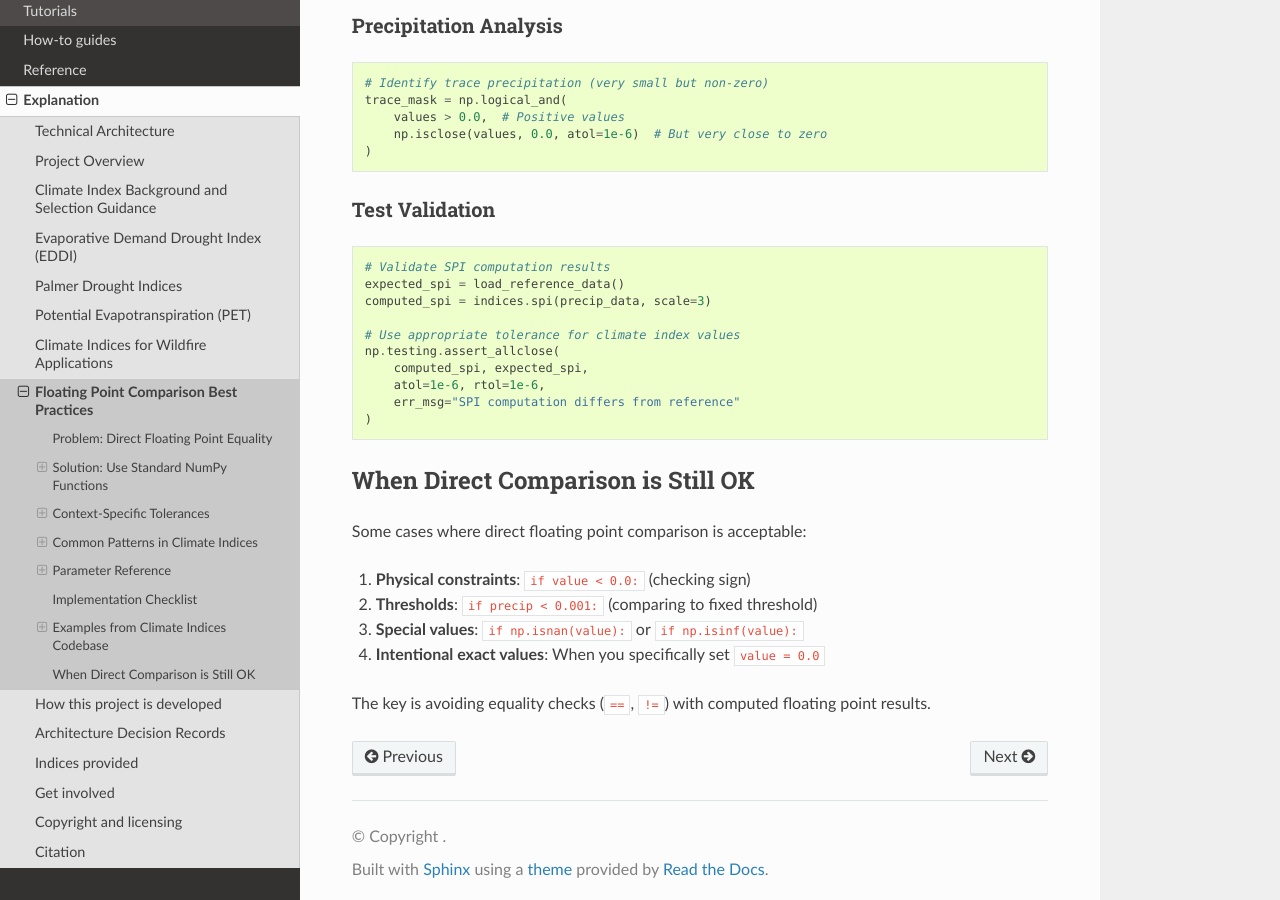
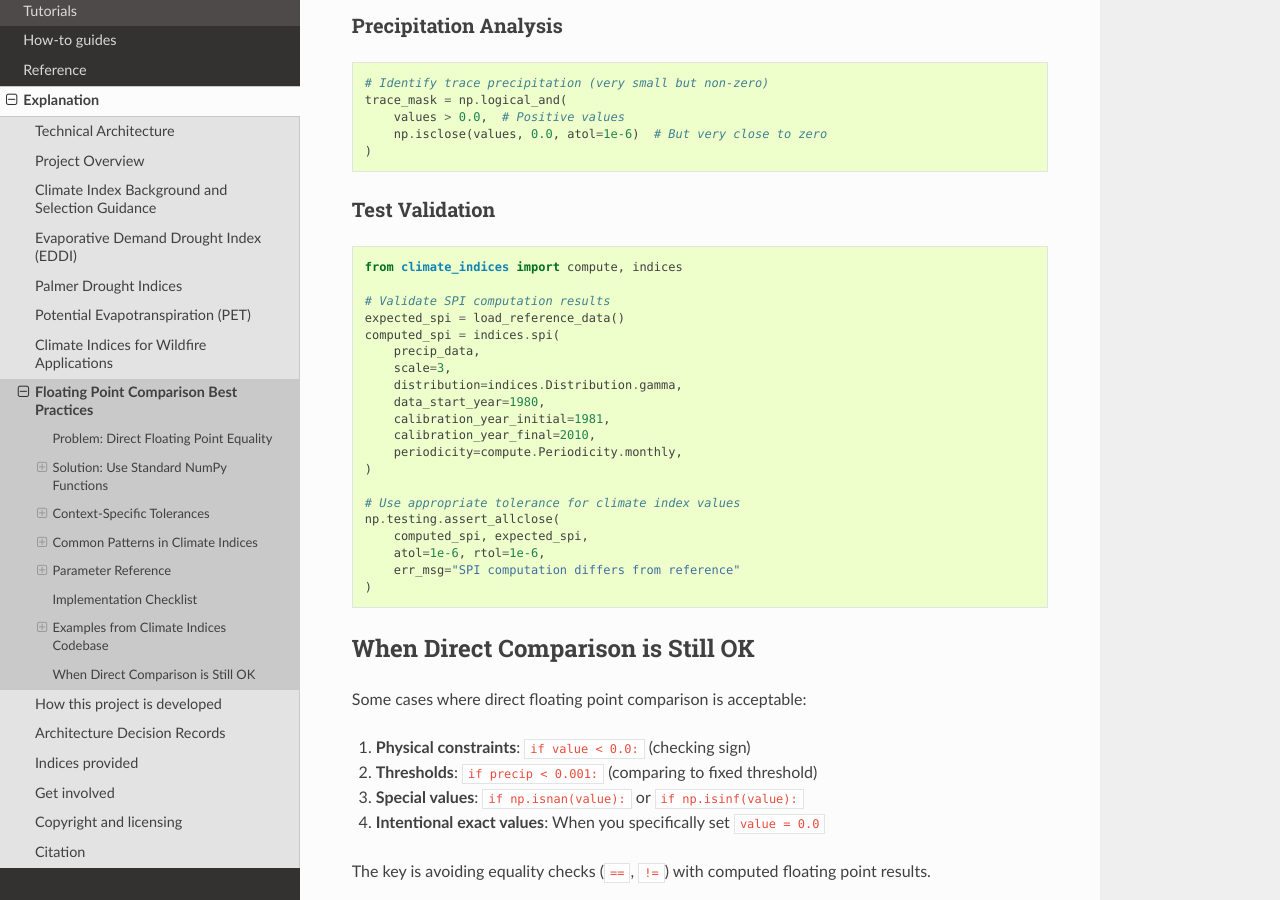
Before and after one commit to monocongo/climate_indices, a Sphinx documentation site: the page built from docs/floating_point_best_practices.md, in a window 1280 px wide and 900 px high, scrolled down 4027 px. Built offline with Sphinx 7.4.7 and the Read the Docs theme 3.1.0, drawn with Linux system fonts in a browser that asks for light colours.

Commit message:
docs: correct facts contradicted by the code in the published explanation corpus
Publishing the explanation corpus puts `architecture.md`,
`project-overview.md`, and `floating_point_best_practices.md` in front of
readers, so the claims they make about the code have to hold against it.

- `architecture.md`: `reshape_to_divs()` is `reshape_to_divs_years_months()`;
  `performance.py` exports `get_process_memory_mb()` and
  `check_large_array_memory()`, not a `@measure_execution_time` decorator or a
  duration log; the test-file heading counted 26 of the 66 `tests/test_*.py`
- `project-overview.md`: the Pearson Type III minimum is 4 non-zero values
  (`compute.MIN_NON_ZERO_VALUES_FOR_PEARSON`), not 10; tests are enforced by CI,
  there is no pre-commit hook
- `floating_point_best_practices.md`: the SPI example passed neither
  `distribution` nor the calibration arguments, so it raised `TypeError`; it now
  carries the required arguments and the import they need
- `contribution-guide.md`, `deployment-guide.md`: the same wrong minimum and the
  same removed decorator

`llms-full.txt` is regenerated because `architecture.md`, `project-overview.md`,
and `contribution-guide.md` are `FULL_FILES` sources.

ADR-record drift found alongside these (ADR-0005's completed deferral,
ADR-0006's `xarray_adapter._validate_dask_chunks()`, ADR-0002's `__spi__.py`)
is tracked in #1071: marking a superseded record needs a convention decision,
not a drive-by edit.

````diff
--- a/docs/floating_point_best_practices.md
+++ b/docs/floating_point_best_practices.md
@@ -196,9 +196,19 @@ trace_mask = np.logical_and(
 
 ### Test Validation
 ```python
+from climate_indices import compute, indices
+
 # Validate SPI computation results
 expected_spi = load_reference_data()
-computed_spi = indices.spi(precip_data, scale=3)
+computed_spi = indices.spi(
+    precip_data,
+    scale=3,
+    distribution=indices.Distribution.gamma,
+    data_start_year=1980,
+    calibration_year_initial=1981,
+    calibration_year_final=2010,
+    periodicity=compute.Periodicity.monthly,
+)
 
 # Use appropriate tolerance for climate index values
 np.testing.assert_allclose(
````
Also changed, not shown: docs/architecture.md (+5 -6 lines), docs/contribution-guide.md (+1 -1 lines), docs/deployment-guide.md (+1 -2 lines), docs/project-overview.md (+2 -2 lines), llms-full.txt (+8 -9 lines).
